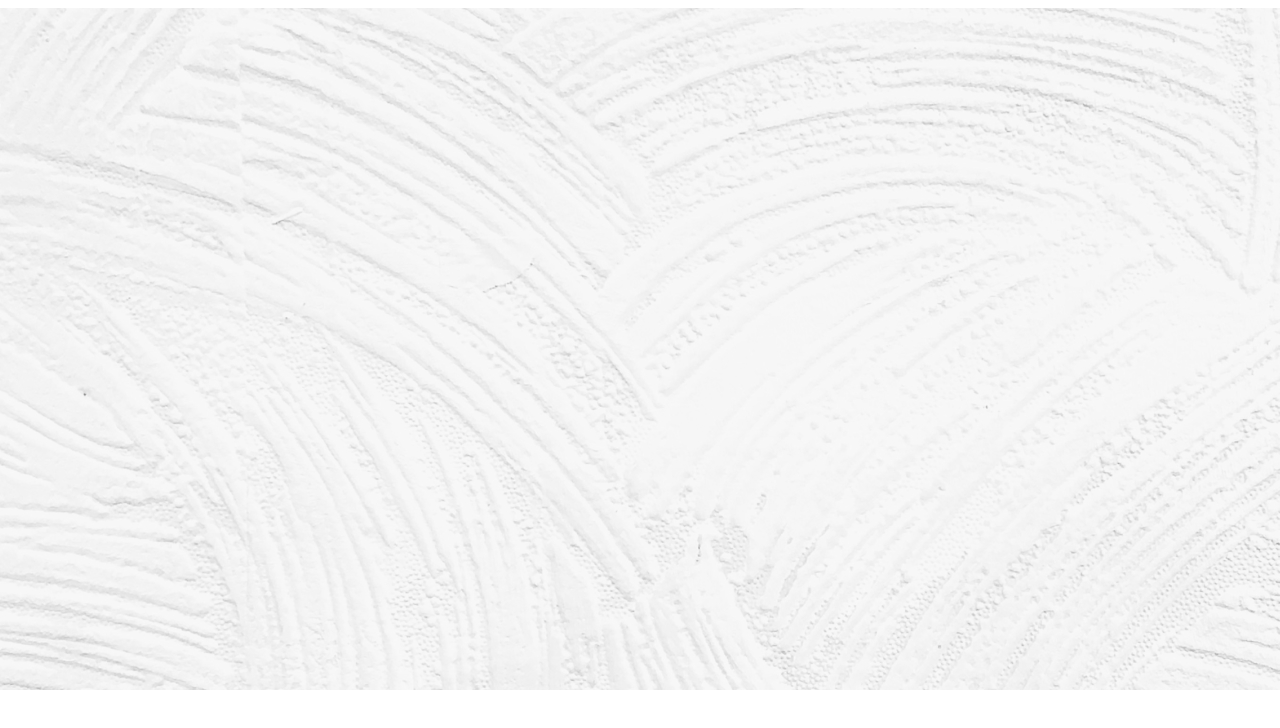
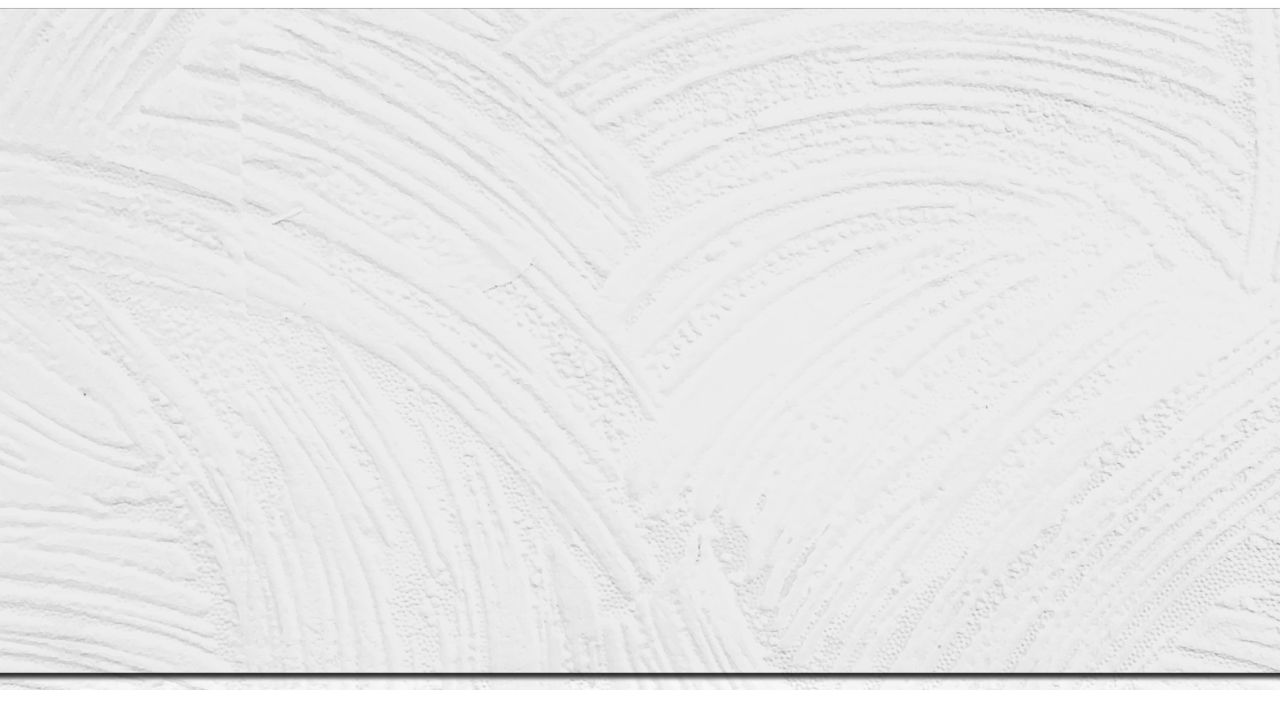
Before and after one commit to Chali96/portfolio, a React (Create React App) app: page / in a window 1280 px wide. Shown: the top 728 px of the page. Built offline with nearby package versions, Linux system fonts and the light colour scheme.

Commit message:
added overlay-image

```diff
--- a/src/components/Home.js
+++ b/src/components/Home.js
@@ -1,14 +1,15 @@
+
 const Home = () => {
     return (
       <div className="container">
         <div className="background-image">
-          {/* Content for the first image */}
+
+        <div className="overlay-image">
+          {/* Links, text, and icon links */}
+        </div>
         </div>
 
-        <div className="overlay-image">
-          {/* Content for the second image */}
-          {/* Links, text, and icon links */}
-        </div>
+
       </div>
     );
   };
--- a/src/index.css
+++ b/src/index.css
@@ -10,3 +10,13 @@
   width: 1439px;
 height: 682px;
 }
+
+.overlay-image{
+  margin-left: 20px;
+  width: 1388px;
+height: 663px;
+background: rgba(0, 0, 0, 0.04);
+border: 1px solid rgba(0, 0, 0, 0.2);
+box-shadow: 0px 4px 4px rgba(0, 0, 0, 0.25), 0px 4px 4px rgba(0, 0, 0, 0.25), 0px 4px 4px rgba(0, 0, 0, 0.25), 0px 4px 4px rgba(0, 0, 0, 0.25), 0px 4px 4px rgba(0, 0, 0, 0.25), 0px 4px 4px rgba(0, 0, 0, 0.25);
+border-radius: 30px;
+}
```
Also changed, not shown: src/components/images/overlayImg.jpeg (renamed from src/components/images/overlay-img.jpeg).
